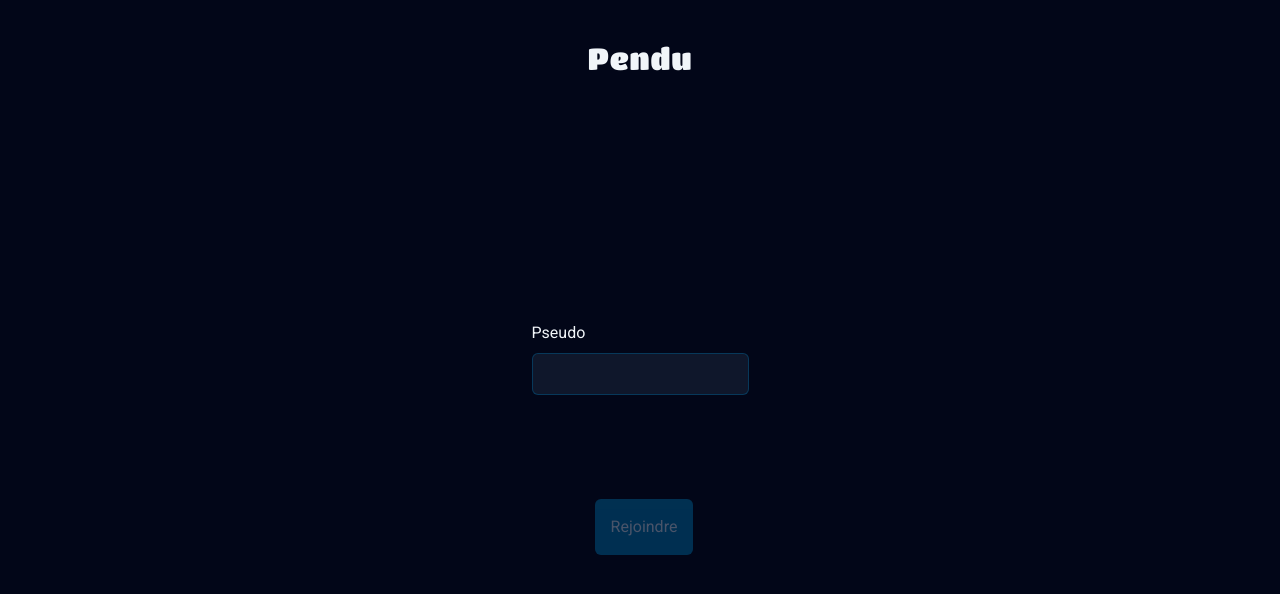
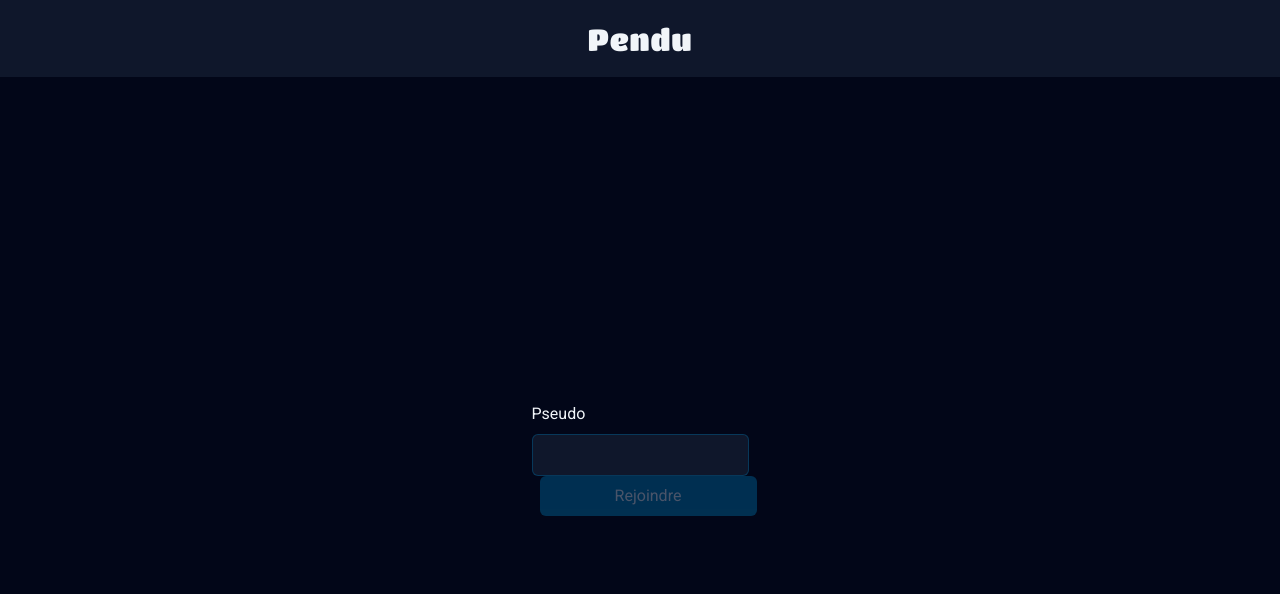
Before and after one commit to Bipce/Pendu, a React (Vite) app in the folder frontend/: page / in a window 1280 px wide. Shown: the top 594 px of the page. Built offline with nearby package versions, Linux system fonts and the light colour scheme.

Commit message:
feat(front): add navbar with quit action and shared layout

```diff
--- a/frontend/package.json
+++ b/frontend/package.json
@@ -13,6 +13,7 @@
     "@fontsource/roboto": "^5.2.10",
     "@fontsource/titan-one": "^5.2.8",
     "@tailwindcss/vite": "^4.3.1",
+    "lucide-react": "^1.24.0",
     "react": "^19.2.7",
     "react-dom": "^19.2.7",
     "react-router": "^7.18.1",
--- a/frontend/src/App.tsx
+++ b/frontend/src/App.tsx
@@ -1,13 +1,18 @@
 import { Route, Routes } from "react-router";
 import JoinPage from "./pages/JoinPage.tsx";
 import LobbyPage from "./pages/LobbyPage.tsx";
+import Layout from "./components/Layout.tsx";
 
 function App() {
   return (
-    <Routes>
-      <Route index={true} element={<JoinPage />} />
-      <Route path="/lobby" element={<LobbyPage />} />
-    </Routes>
+    <>
+      <Routes>
+        <Route element={<Layout />}>
+          <Route index={true} element={<JoinPage />} />
+          <Route path="/lobby" element={<LobbyPage />} />
+        </Route>
+      </Routes>
+    </>
   );
 }
 
--- /dev/null
+++ b/frontend/src/components/Layout.tsx
@@ -0,0 +1,16 @@
+import { Outlet } from "react-router";
+import Navbar from "./Navbar.tsx";
+
+const Layout = () => {
+  return (
+    <div className="flex min-h-dvh flex-col">
+      <Navbar />
+
+      <main className="flex flex-1 flex-col">
+        <Outlet />
+      </main>
+    </div>
+  );
+};
+
+export default Layout;
--- /dev/null
+++ b/frontend/src/components/Navbar.tsx
@@ -0,0 +1,32 @@
+import { LogOut } from "lucide-react";
+import { useHangmanStore } from "../store/hangmanStore.ts";
+import { useShallow } from "zustand/react/shallow";
+import { useNavigate } from "react-router";
+
+const Navbar = () => {
+  const navigate = useNavigate();
+  const { isConnected, disconnect } = useHangmanStore(
+    useShallow(s => ({ disconnect: s.disconnect, isConnected: s.isConnected })),
+  );
+
+  const handleLogout = () => {
+    disconnect();
+    navigate("/");
+  };
+
+  return (
+    <header className="bg-surface-raised sticky top-0 z-10 flex items-center justify-between px-15 py-5">
+      {isConnected ? (
+        <button onClick={handleLogout} className="main-button p-1.5">
+          <LogOut size={25} />
+        </button>
+      ) : (
+        <div className="size-9.25" />
+      )}
+      <h1>Pendu</h1>
+      <div className="size-9.25" />
+    </header>
+  );
+};
+
+export default Navbar;
--- a/frontend/src/index.css
+++ b/frontend/src/index.css
@@ -30,7 +30,7 @@
   }
 
   a {
-    @apply text-sky-400 transition-colors hover:text-sky-300;
+    @apply active:text-accent-active transition-colors hover:text-sky-300;
   }
 
   input {
--- a/frontend/src/pages/JoinPage.tsx
+++ b/frontend/src/pages/JoinPage.tsx
@@ -41,12 +41,7 @@ const JoinPage = () => {
   };
 
   return (
-    <div className="flex min-h-dvh flex-col items-center p-10">
-      <header>
-        <h1>Pendu</h1>
-      </header>
-
-      <main className="flex flex-1 flex-col items-center justify-center">
+    <div className="flex flex-1 flex-col items-center justify-center">
       <form onSubmit={handleOnSubmit} className="px-30 py-10 text-center">
         <div className="mt-10 text-left">
           <label htmlFor="username">Pseudo</label>
@@ -57,15 +52,14 @@ const JoinPage = () => {
               onChange={handleOnChange}
               className="autofill-fix input-field mt-2 px-4 py-2"
             />
-              <p className="text-danger block h-6">{errorMessage}</p>
+            <p className="error-message">{errorMessage}</p>
           </div>
         </div>
 
-          <button disabled={username.length === 0} className="main-button mt-20 p-4" type="submit">
+        <button disabled={username.length === 0} className="main-button w-full px-4 py-2" type="submit">
           Rejoindre
         </button>
       </form>
-      </main>
     </div>
   );
 };
--- a/frontend/src/socket/bindEvents.ts
+++ b/frontend/src/socket/bindEvents.ts
@@ -2,6 +2,6 @@ import { socket } from "./socket.ts";
 import { useHangmanStore } from "../store/hangmanStore.ts";
 
 socket.on("connect", () => useHangmanStore.setState({ isConnected: true }));
-socket.on("disconnect", () => useHangmanStore.setState({ isConnected: false }));
+socket.on("disconnect", () => useHangmanStore.setState({ isConnected: false, room: undefined }));
 
 socket.on("room_updated", room => useHangmanStore.setState({ room }));
--- a/frontend/src/store/hangmanStore.ts
+++ b/frontend/src/store/hangmanStore.ts
@@ -5,8 +5,9 @@ import type { JoinRoomPayload } from "../socket/socket.types.ts";
 
 interface HangmanState {
   isConnected: boolean;
+  room: Room | undefined;
   connect: (username: string) => void;
-  room: Room | undefined;
+  disconnect: () => void;
   createRoom: () => Promise<void>;
   joinRoom: (data: JoinRoomPayload) => Promise<RoomsResponse>;
 }
@@ -20,6 +21,10 @@ export const useHangmanStore = create<HangmanState>(set => ({
     socket.connect();
   },
 
+  disconnect: () => {
+    socket.disconnect();
+  },
+
   createRoom: async () => {
     const res = await socket.emitWithAck("create_room");
     if (res.isOk) set({ room: res.room });
```
Also changed, not shown: 1 other file (tests, documents, lock files or other folders). Lines whose indentation alone changed are shown as unchanged.
